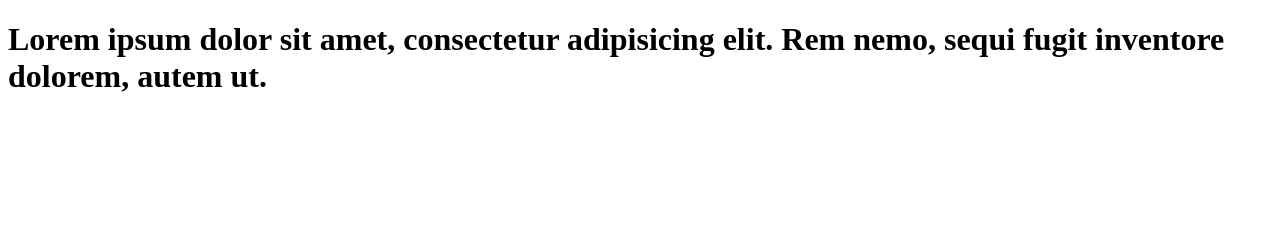
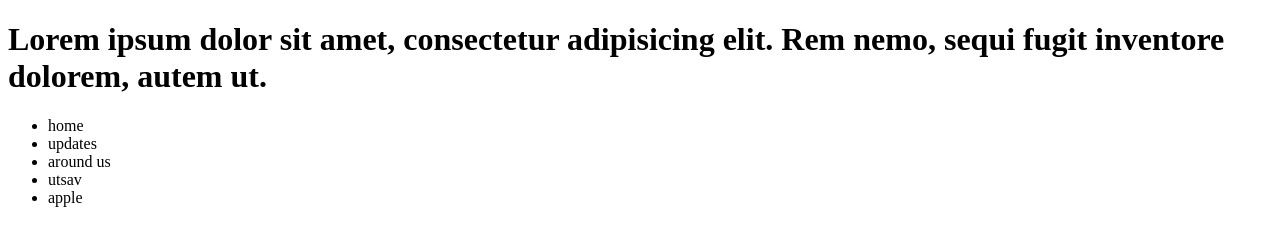
Before and after one commit to isronianutsav/learn-git, a plain HTML site: page index.html in a window 1280 px wide. Drawn offline with Linux system fonts and the light colour scheme.

Commit message:
added list itens

```diff
--- a/index.html
+++ b/index.html
@@ -8,5 +8,12 @@
 </head>
 <body>
   <h1>Lorem ipsum dolor sit amet, consectetur adipisicing elit. Rem nemo, sequi fugit inventore dolorem, autem ut.</h1>
+  <ul>
+    <li>home</li>
+    <li>updates</li>
+    <li>around us</li>
+    <li>utsav</li>
+    <li>apple</li>
+  </ul>
 </body>
 </html>
```
